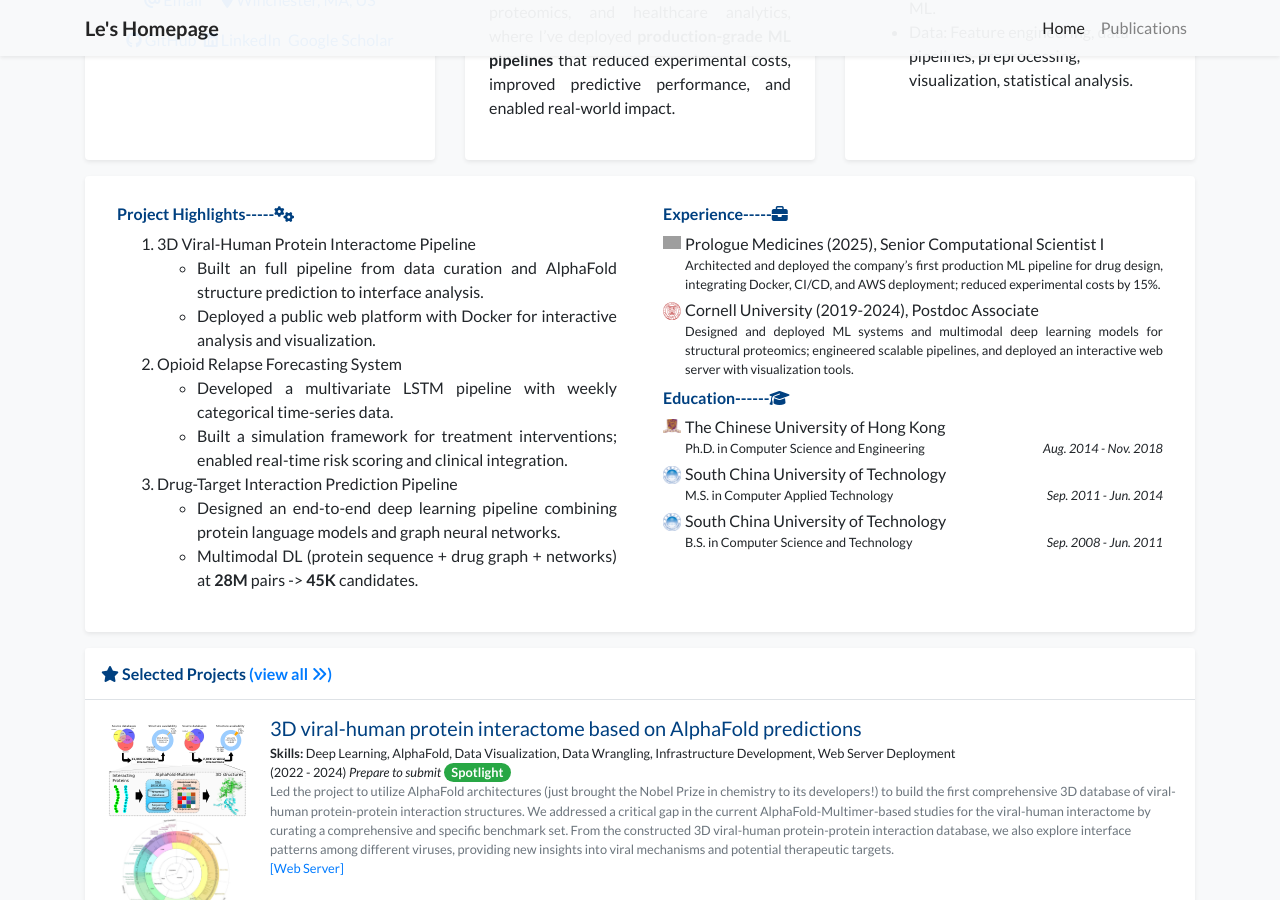
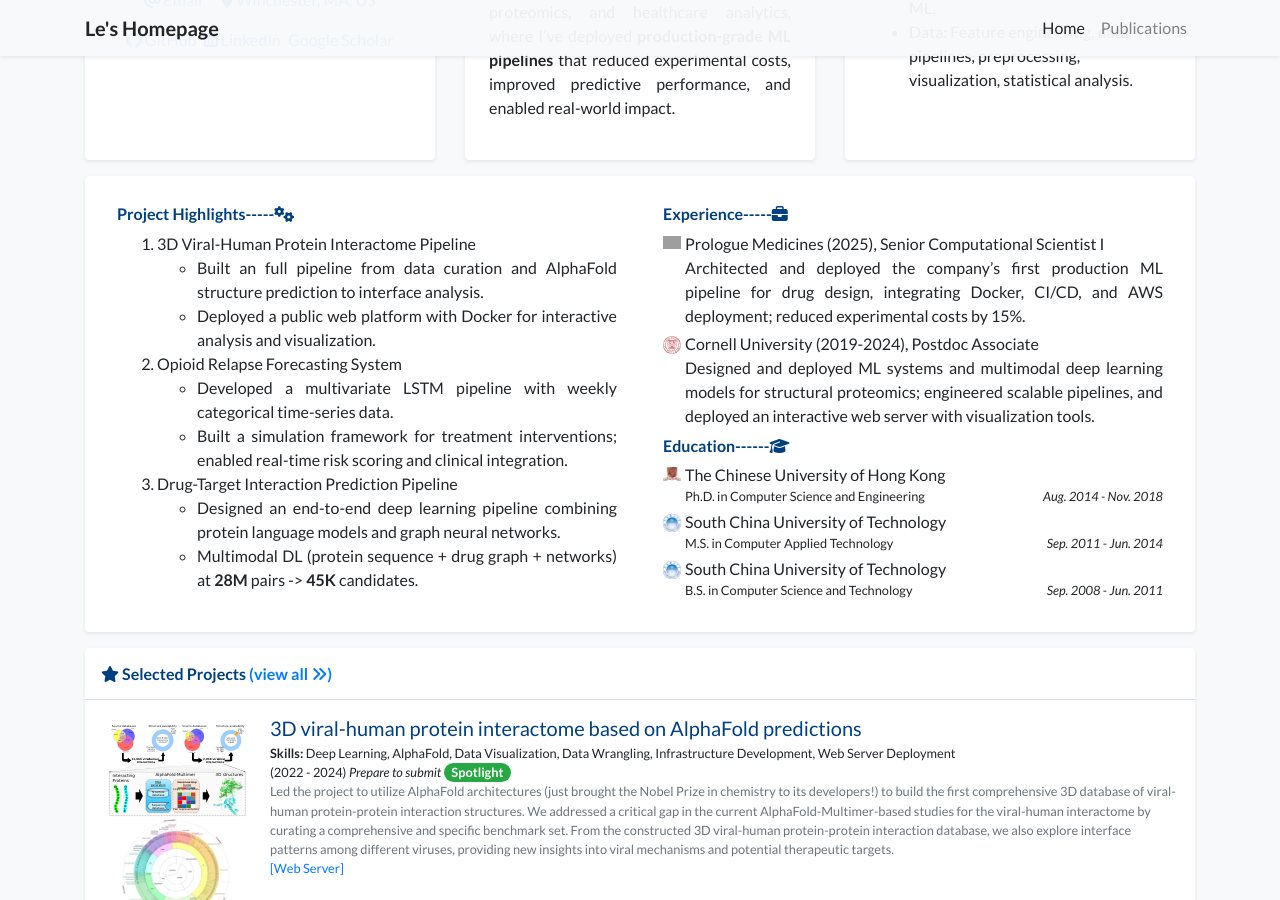
Before and after one commit to moziya/moziya, a Jekyll site: the page built from index.html, in a window 1280 px wide and 900 px high, scrolled down 446 px. Built offline with Jekyll 4.4.1, drawn with Linux system fonts in a browser that asks for light colours; nearby versions of some CDN libraries; a style sheet for code colours, icons or effects is not loaded; grey boxes are pictures that could not be loaded.

Commit message:
feat: modified a few places regarding the format

```diff
--- a/_includes/widgets/experience_card.html
+++ b/_includes/widgets/experience_card.html
@@ -41,7 +41,7 @@
                                     <img src="{{ item.logo | relative_url }}" alt="{{ item.name }}" style="width: 18px;" class="mr-1 mt-1">
                                     <div class="media-body">
                                         <div>{{ item.name }}</div>
-                                        <div class="small d-flex" style="text-align: justify">
+                                        <div style="text-align: justify">
                                             <div>{{ item.position }}</div>
                                         </div>
                                     </div>
```
